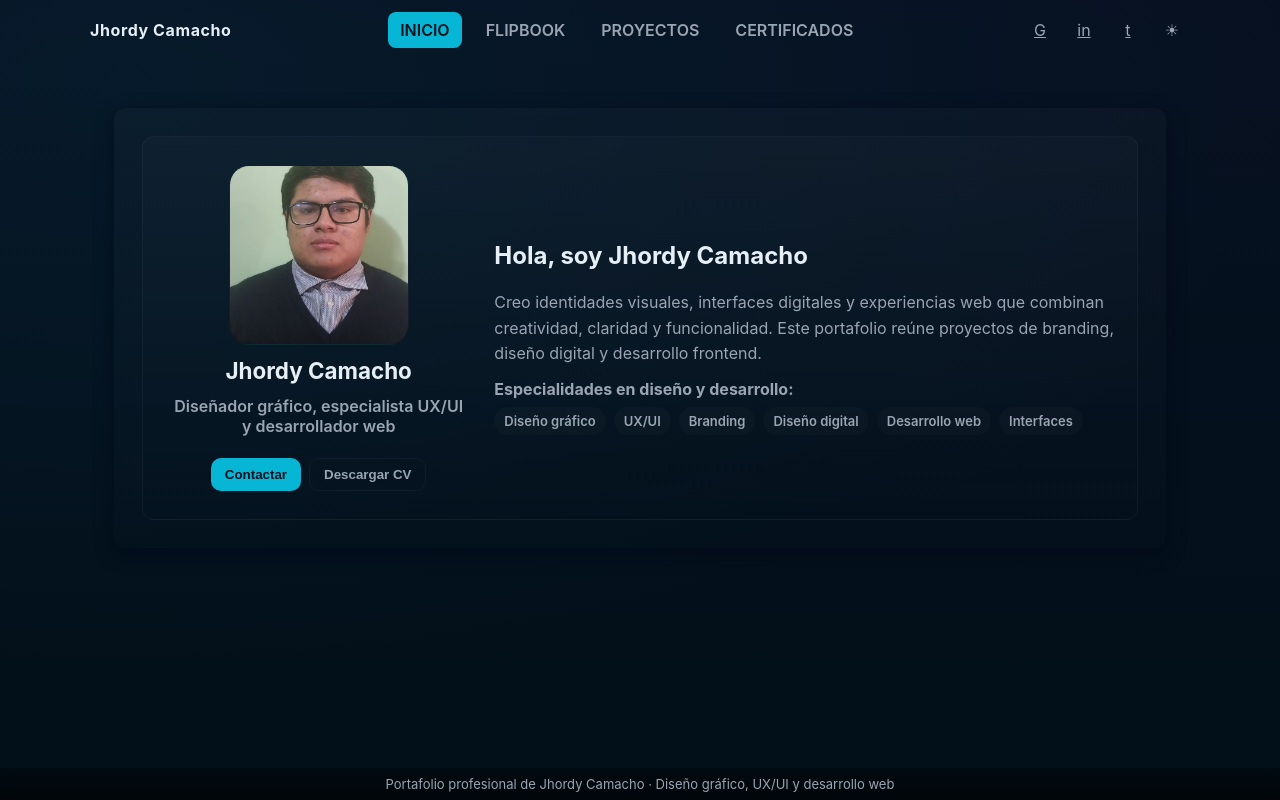
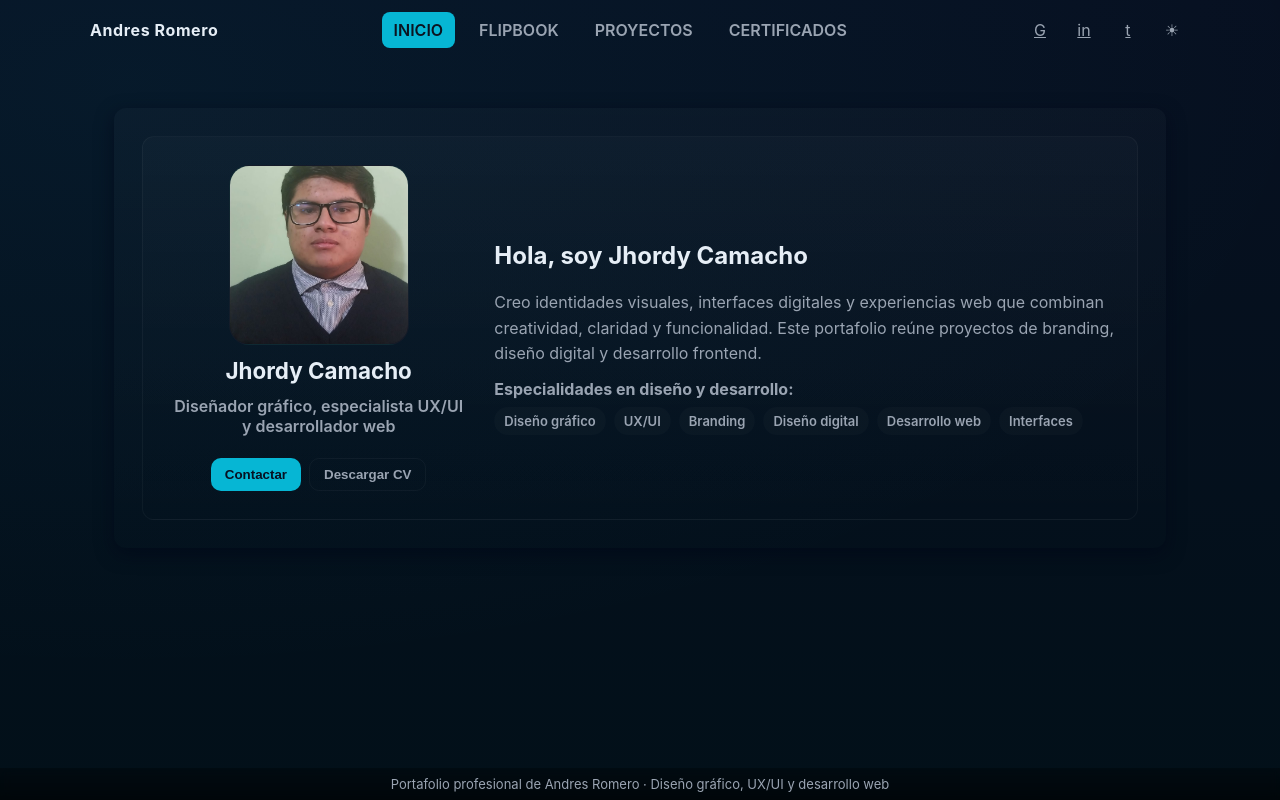
Before and after one commit to NYAALPHA/PortafolioCurso, a plain HTML site: page index.html in a window 1280 px wide. Drawn offline with Linux system fonts and the light colour scheme.

Commit message:
Actualizacion de Nombre

```diff
--- a/index.html
+++ b/index.html
@@ -3,21 +3,21 @@
 <head>
   <meta charset="utf-8" />
   <meta name="viewport" content="width=device-width,initial-scale=1" />
-  <title>Jhordy Camacho | Diseñador gráfico, UX/UI y desarrollador web</title>
-  <meta name="description" content="Portafolio profesional de Jhordy Camacho: diseño gráfico, UX/UI, desarrollo web, branding e interfaces digitales centradas en la experiencia de usuario." />
-  <meta name="keywords" content="Jhordy Camacho, diseñador gráfico, diseño UX/UI, desarrollador web, branding, diseño digital, interfaces, creatividad digital, experiencia de usuario, proyectos digitales" />
+  <title>Andres Romero | Diseñador gráfico, UX/UI y desarrollador web</title>
+  <meta name="description" content="Portafolio profesional de Andres Romero: diseño gráfico, UX/UI, desarrollo web, branding e interfaces digitales centradas en la experiencia de usuario." />
+  <meta name="keywords" content="Andres Romero, diseñador gráfico, diseño UX/UI, desarrollador web, branding, diseño digital, interfaces, creatividad digital, experiencia de usuario, proyectos digitales" />
   <meta name="robots" content="index, follow" />
-  <meta name="author" content="Jhordy Camacho" />
+  <meta name="author" content="Andres Romero" />
   <meta property="og:type" content="website" />
-  <meta property="og:title" content="Jhordy Camacho | Diseño gráfico, UX/UI y desarrollo web" />
-  <meta property="og:description" content="Explora los proyectos digitales de Jhordy Camacho en diseño gráfico, UX/UI, branding y desarrollo web." />
+  <meta property="og:title" content="Andres Romero | Diseño gráfico, UX/UI y desarrollo web" />
+  <meta property="og:description" content="Explora los proyectos digitales de Andres Romero en diseño gráfico, UX/UI, branding y desarrollo web." />
   <meta property="og:image" content="Foto_Perfil.jpg" />
   <link rel="stylesheet" href="styles.css">
     <script type="application/ld+json">
     {
       "@context": "https://schema.org",
       "@type": "Person",
-      "name": "Jhordy Camacho",
+      "name": "Andres Romero",
       "jobTitle": "Diseñador gráfico, especialista UX/UI y desarrollador web",
       "image": "Foto_Perfil.jpg",
       "knowsAbout": ["Diseño gráfico", "UX/UI", "Branding", "Diseño digital", "Desarrollo web", "Interfaces digitales", "Experiencia de usuario"]
@@ -27,7 +27,7 @@
 <body>
 <header class="container header" role="banner">
   <div style="display:flex;align-items:center;gap:12px">
-    <div class="brand">Jhordy Camacho</div>
+    <div class="brand">Andres Romero</div>
     <button class="hamburger" id="menuToggle" aria-label="Abrir menú">☰</button>
   </div>
   <nav role="navigation" aria-label="Navegación principal">
@@ -125,7 +125,7 @@
   </section>
 </main>
 
-<footer class="footer" role="contentinfo">Portafolio profesional de Jhordy Camacho · Diseño gráfico, UX/UI y desarrollo web</footer>
+<footer class="footer" role="contentinfo">Portafolio profesional de Andres Romero · Diseño gráfico, UX/UI y desarrollo web</footer>
 
 <div class="theme-transition" id="themeTransition" aria-hidden="true"></div>
 
```
